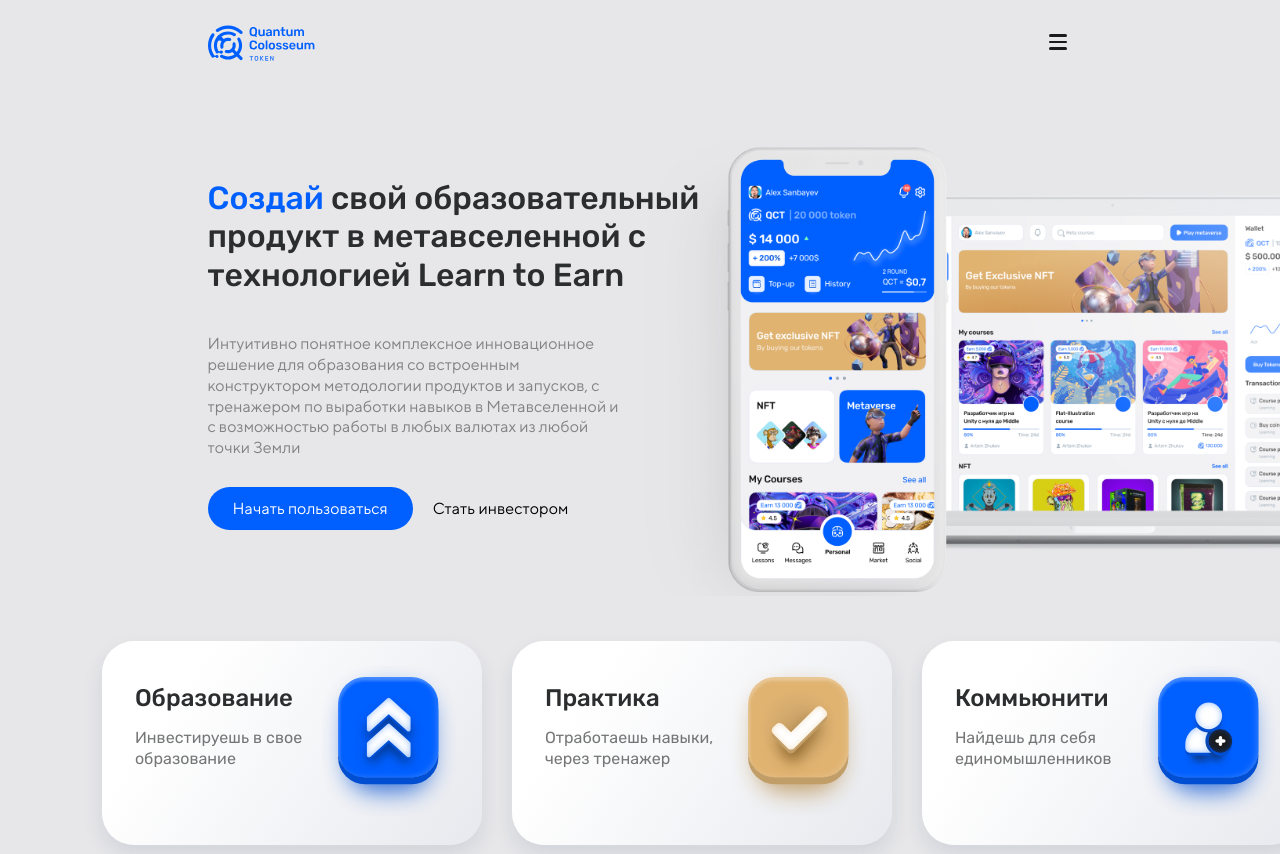
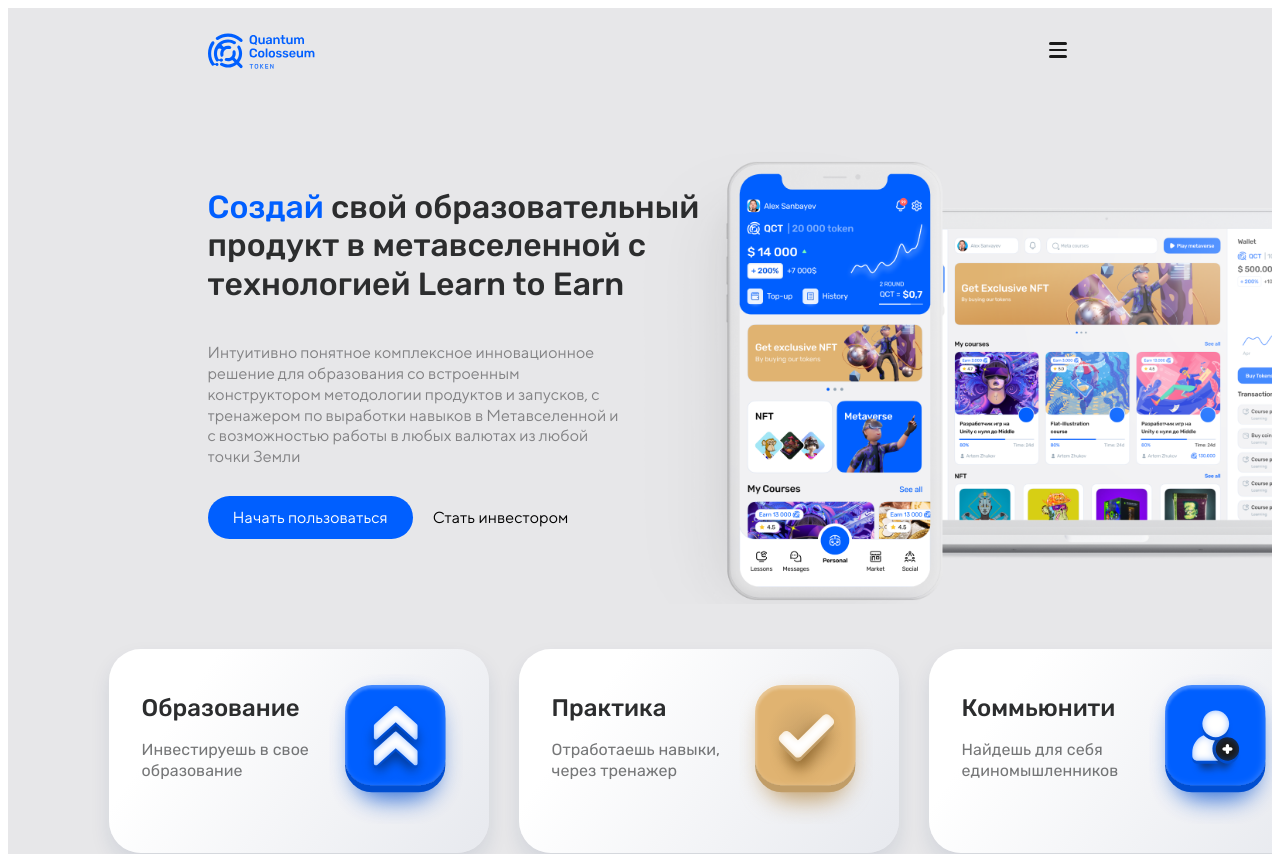
Before and after one commit to qctoken/qfe-landing, a React (Vite) app: page / in a window 1280 px wide. Shown: the top 854 px of the page. Built offline with nearby package versions, Linux system fonts and the light colour scheme.

Commit message:
Update reset.css

```diff
--- a/src/style/reset.css
+++ b/src/style/reset.css
@@ -1,52 +1,17 @@
-/*RESET*/
-html, body, div, span, applet, object, iframe,
-h1, h2, h3, h4, h5, h6, p, blockquote, pre,
-a, abbr, acronym, address, big, cite, code,
-del, dfn, em, img, ins, kbd, q, s, samp,
-small, strike, strong, sub, sup, tt, var,
-b, u, i, center,
-dl, dt, dd, ol, ul, li,
-fieldset, form, label, legend,
-table, caption, tbody, tfoot, thead, tr, th, td,
-article, aside, canvas, details, embed,
-figure, figcaption, footer, header, hgroup,
-menu, nav, output, ruby, section, summary,
-time, mark, audio, video {
+.landing_root *{
+    padding: 0;
     margin: 0;
-    padding: 0;
     border: 0;
+    color: inherit;
+    text-decoration: none;
+    list-style: none;
+    line-height: 1;
     font-size: 100%;
     font: inherit;
     vertical-align: baseline;
 }
-article, aside, details, figcaption, figure,
-footer, header, hgroup, menu, nav, section {
-    display: block;
+
+.landing_body{
+    margin: 0;
+    padding: 0;
 }
-body {
-    line-height: 1;
-}
-ol, ul {
-    list-style: none;
-}
-blockquote, q {
-    quotes: none;
-}
-blockquote:before, blockquote:after,
-q:before, q:after {
-    content: '';
-    content: none;
-}
-table {
-    border-collapse: collapse;
-    border-spacing: 0;
-}
-a{
-    color: inherit;
-    text-decoration: none;
-}
-*{
-    padding: 0;
-    margin: 0;
-}
-/*RESET END*/
```
